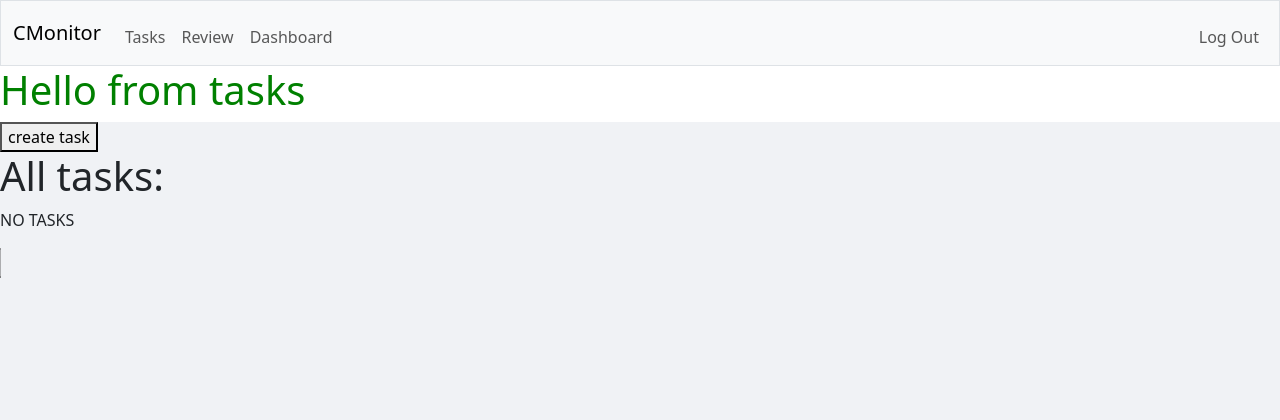
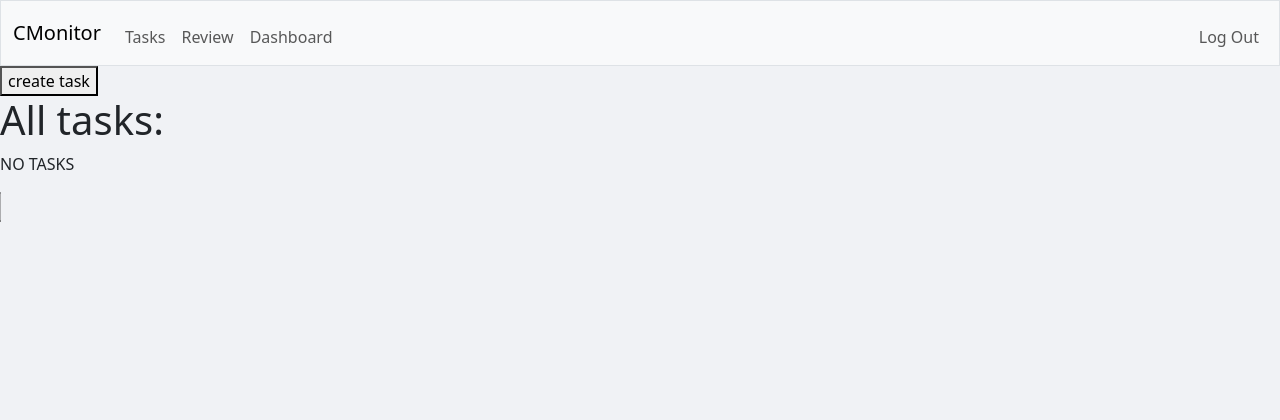
Before and after one commit to 0Pavlov/crowd-monitor, a Flask app: page /tasks in a window 1280 px wide. Shown: the top 420 px of the page. After the commit the page ends 222 px from the top, so only its background shows below. Run offline with Flask 3, Linux system fonts and the light colour scheme; the visitor is signed in with stand-in values (Sample User, id 1); data comes from the database, SQL or seed files in the repository; data that the repository does not hold is empty.

Commit message:
Remove debug <h1>

```diff
--- a/templates/tasks.html
+++ b/templates/tasks.html
@@ -84,7 +84,6 @@
     </script>
     <!-- Flash messages block END -->
 
-    <h1 style="color:green;">Hello from tasks</h1>
     <!-- Main container -->
     <div class="TasksMain">
         <!-- Tasks overview container -->
@@ -144,7 +143,7 @@
                             </td>
                         </tr>
                         {% endfor %}
-                    </tbody>
+                    </tbodyassignments_info[assignment_id]['who_last_submitted']>
                     </table>
                     {% else %}
                     <p> NO TASKS </p
```
